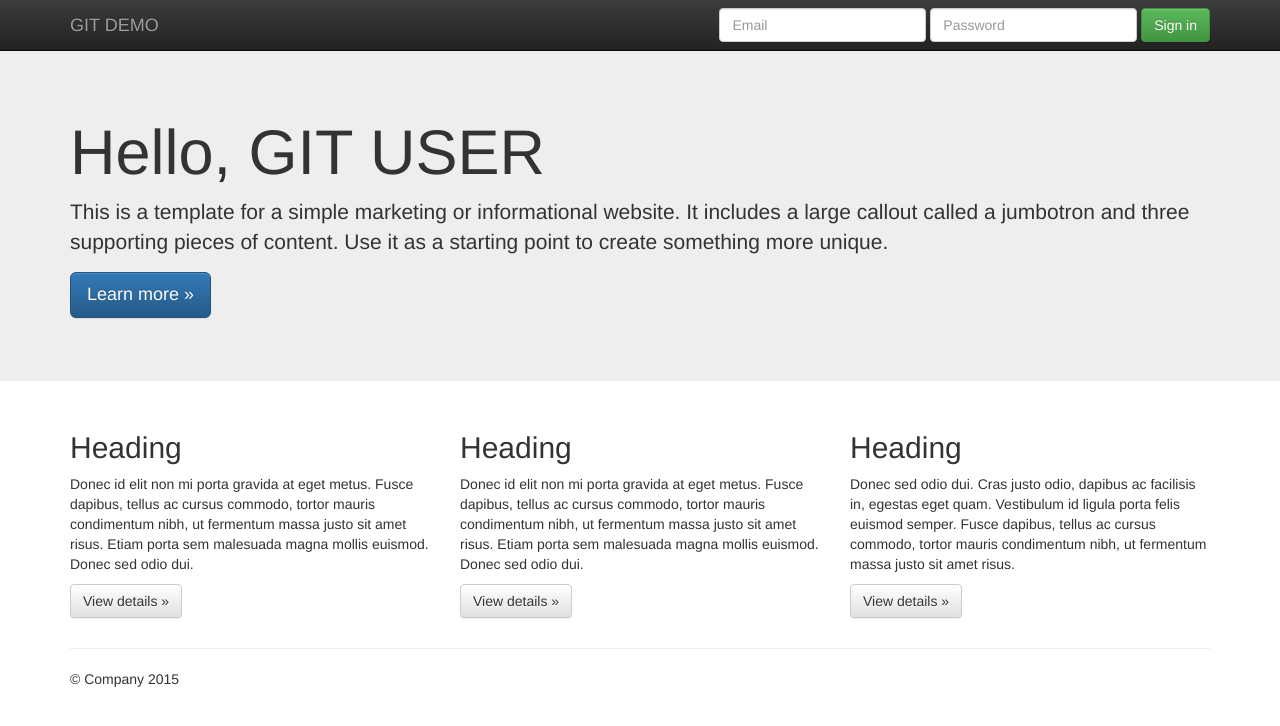
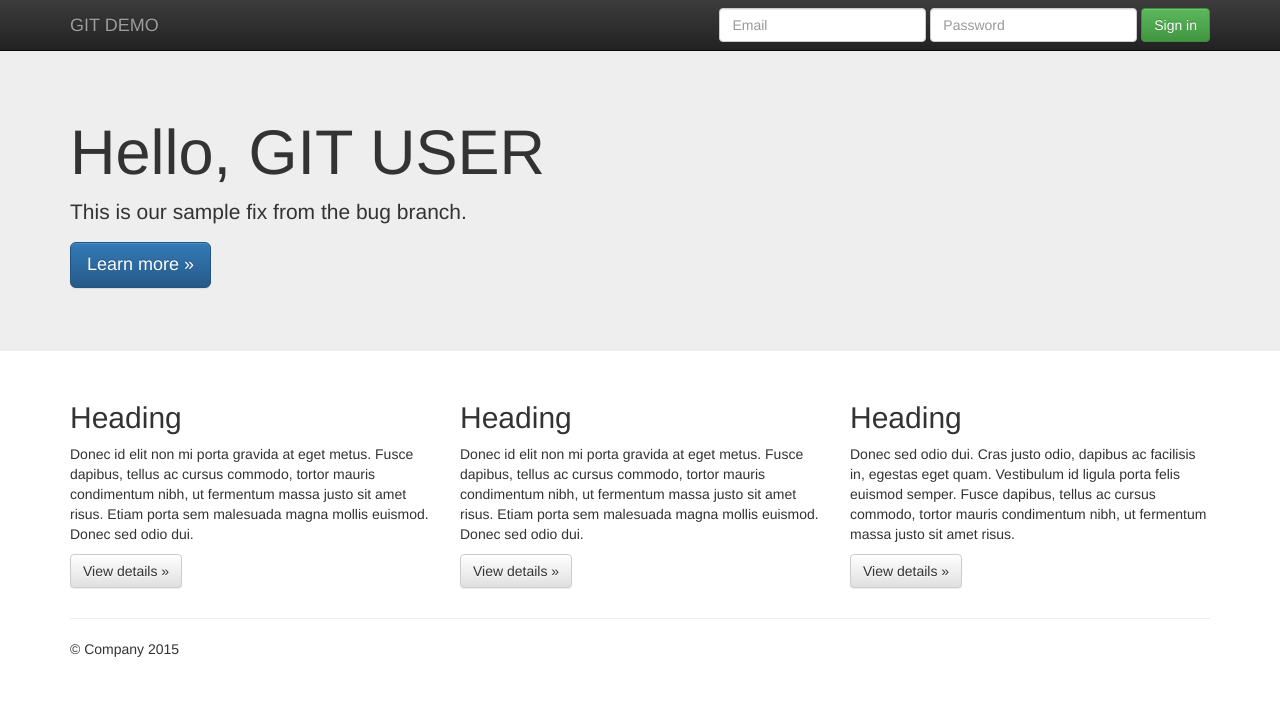
Before and after one commit to PUSKAS6/Git_Demo, a plain HTML site: page index.html in a window 1280 px wide. Drawn offline with nearby package versions, Linux system fonts and the light colour scheme.

Commit message:
fix bug on index page

```diff
--- a/index.html
+++ b/index.html
@@ -56,7 +56,7 @@
     <div class="jumbotron">
       <div class="container">
         <h1>Hello, GIT USER </h1>
-        <p>This is a template for a simple marketing or informational website. It includes a large callout called a jumbotron and three supporting pieces of content. Use it as a starting point to create something more unique.</p>
+        <p>This is our sample fix from the bug branch.</p>
         <p><a class="btn btn-primary btn-lg" href="#" role="button">Learn more &raquo;</a></p>
       </div>
     </div>
```
